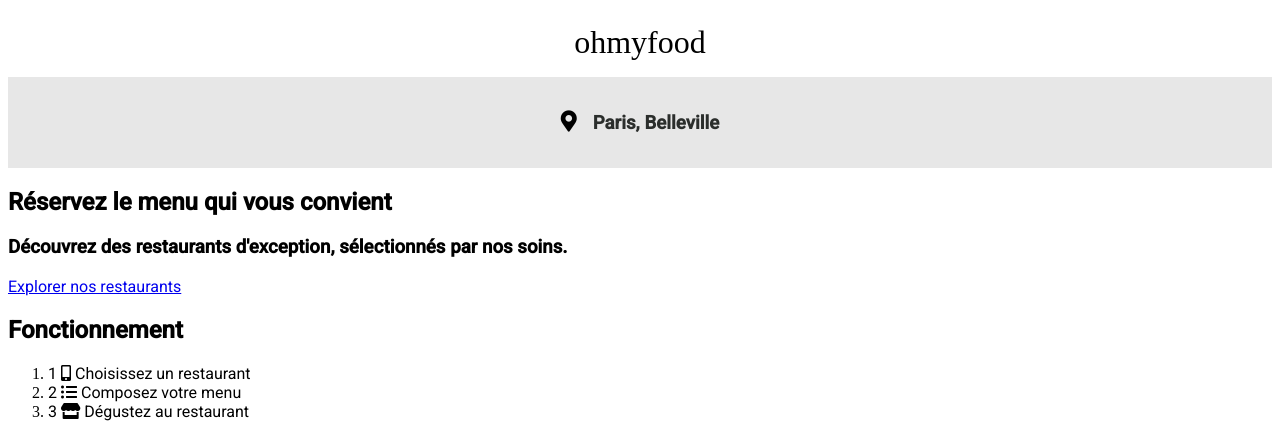
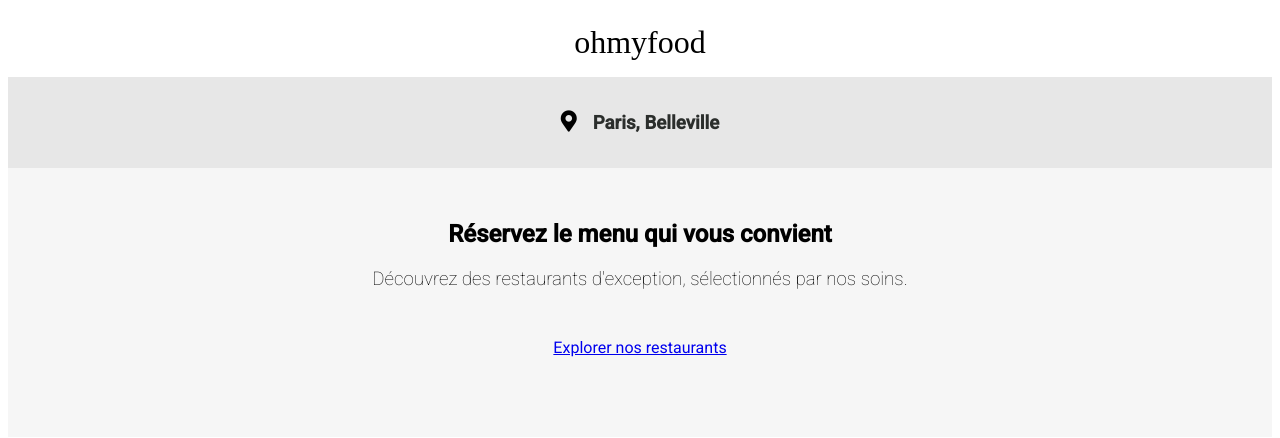
Before and after one commit to emericgautier/EmericGautier_3_13072020, a website: page index.html in a window 1280 px wide. Shown: the top 438 px of the page. Drawn offline with Linux system fonts and the light colour scheme; a web font is replaced by a local one.

Commit message:
section 'presentation'

```diff
--- a/index.html
+++ b/index.html
@@ -41,12 +41,12 @@
 
     <main>
 
-        <section>
-            <h1>Réservez le menu qui vous convient</h1>
-            <h3>Découvrez des restaurants d'exception, sélectionnés par nos soins.</h3>
-            <div>
+        <section class="presentation">
+            <h1 class="presentation__title">Réservez le menu qui vous convient</h1>
+            <h3 class="presentation__subtitle">Découvrez des restaurants d'exception, sélectionnés par nos soins.</h3>
+            <div class="presentation__container">
                 <a href="#">
-                    <span>
+                    <span class="presentation__btn">
                         Explorer nos restaurants
                     </span>
                 </a>
--- a/sass/pages/_index.scss
+++ b/sass/pages/_index.scss
@@ -13,3 +13,24 @@
         color: #2b2e2c;
     }
 }
+
+/***************** Presentation ********************/
+
+.presentation {
+    background-color: #F6F6F6;
+    text-align: center;
+    padding: 2rem;
+
+    &__title {
+        font-family: 'roboto', sans-serif;
+    }
+
+    &__subtitle {
+        margin-top: 1rem;
+        font-weight: lighter;
+    }
+
+    &__container {
+        margin: 3rem auto;
+    }
+}
```
Also changed, not shown: css/style.css, 1 other file.
